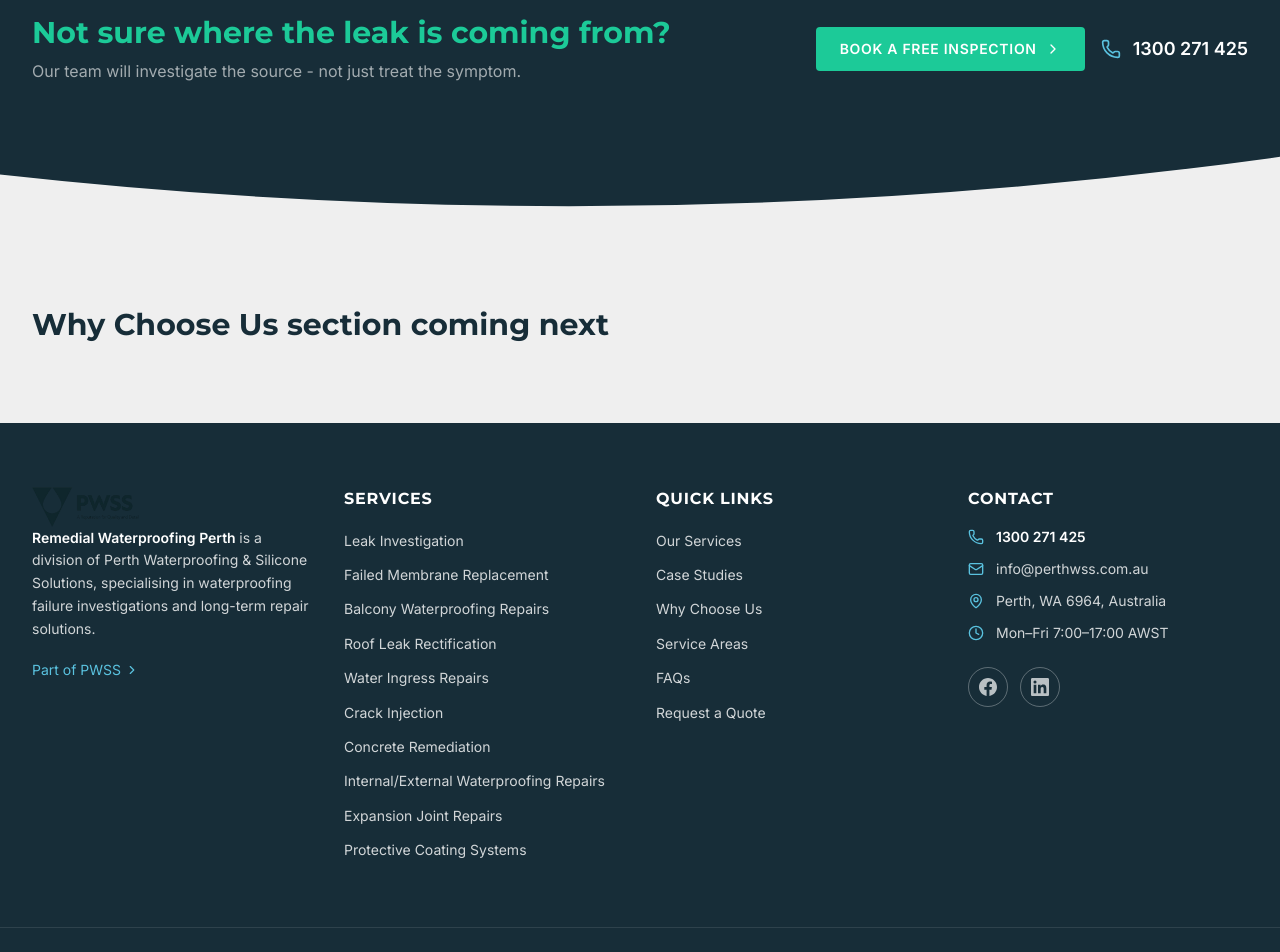
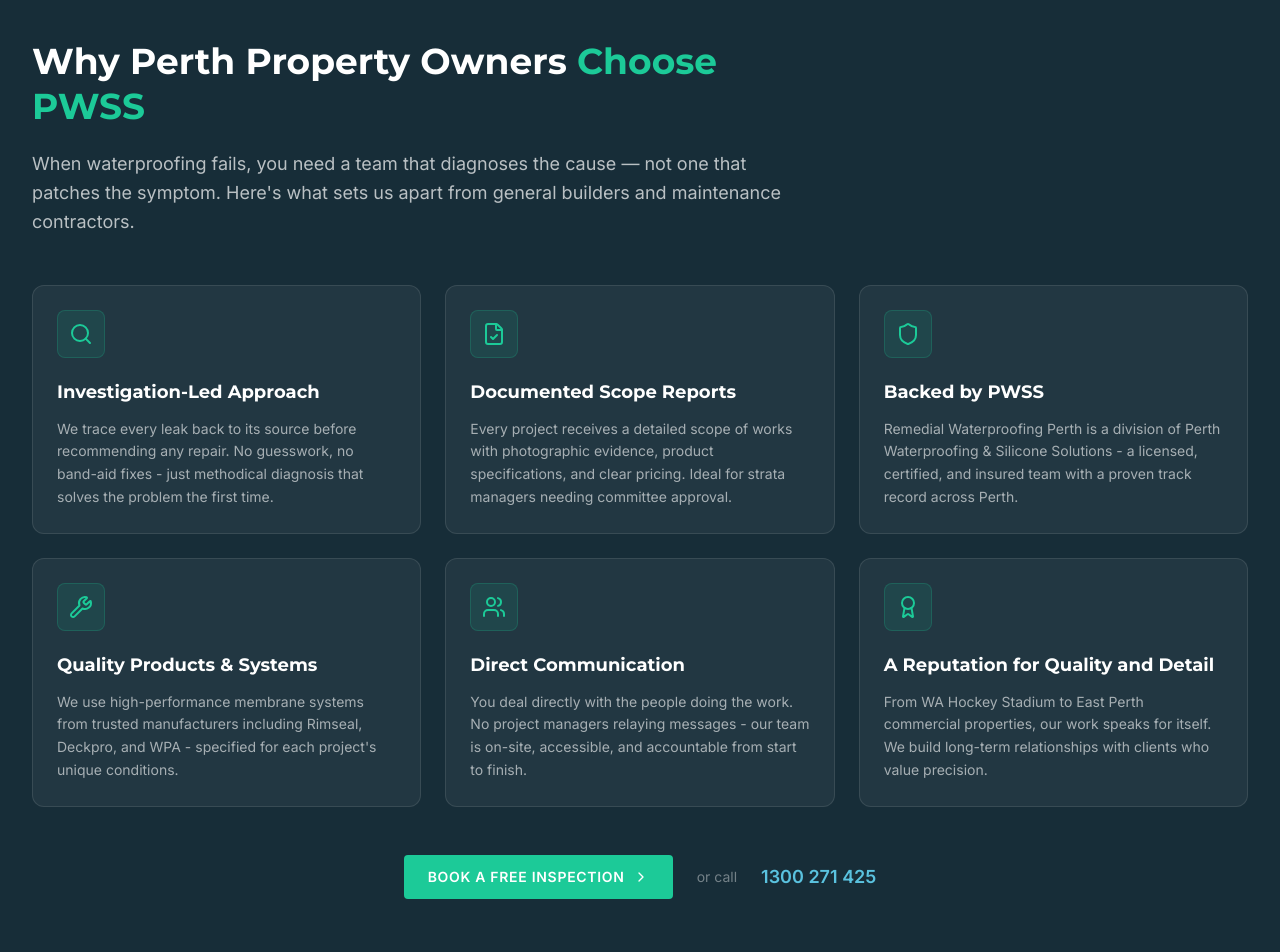
Before and after one commit to Greenie5656/pwss-remedial, a Next.js app: page / in a window 1280 px wide. Shown: the part 5420-6372 px from the top of the page. Built offline with nearby package versions, Linux system fonts and the light colour scheme.

Commit message:
Step 2.6: Why Choose Us section with 6 differentiators, restructured page flow

```diff
--- a/src/app/page.tsx
+++ b/src/app/page.tsx
@@ -3,6 +3,7 @@
 import ServicesGrid from '@/components/sections/ServicesGrid';
 import CTABanner from '@/components/sections/CTABanner';
 import CaseStudies from '@/components/sections/CaseStudies';
+import WhyChooseUs from '@/components/sections/WhyChooseUs';
 import DiagonalDivider from '@/components/shapes/DiagonalDivider';
 import SectionWrapper from '@/components/ui/SectionWrapper';
 import Container from '@/components/ui/Container';
@@ -26,15 +27,29 @@
       <CaseStudies />
       <DiagonalDivider direction="light-to-dark" variant="v-cut" />
 
-      {/* Dark — CTA */}
-      <CTABanner />
+      {/* Dark */}
+      <WhyChooseUs />
       <DiagonalDivider direction="dark-to-light" variant="swoosh" />
 
-      {/* Light — placeholder for remaining sections */}
-      <SectionWrapper theme="light" id="why-choose-us">
+      {/* Light — Service Areas placeholder */}
+      <SectionWrapper theme="light" id="service-areas">
         <Container>
           <h2 className="font-heading text-3xl font-bold text-pwss-gunmetal">
-            Why Choose Us section coming next
+            Service Areas coming next
+          </h2>
+        </Container>
+      </SectionWrapper>
+      <DiagonalDivider direction="light-to-dark" variant="angle" />
+
+      {/* Dark — CTA (moved here, between light sections) */}
+      <CTABanner />
+      <DiagonalDivider direction="dark-to-light" variant="v-cut" />
+
+      {/* Light — FAQ placeholder */}
+      <SectionWrapper theme="light" id="faq">
+        <Container>
+          <h2 className="font-heading text-3xl font-bold text-pwss-gunmetal">
+            FAQ coming next
           </h2>
         </Container>
       </SectionWrapper>
--- /dev/null
+++ b/src/components/sections/WhyChooseUs.tsx
@@ -0,0 +1,114 @@
+'use client';
+
+import { Shield, Search, FileCheck, Users, Wrench, Award } from 'lucide-react';
+import { motion, type Variants } from 'framer-motion';
+import Container from '@/components/ui/Container';
+import Button from '@/components/ui/Button';
+import PhoneLink from '@/components/ui/PhoneLink';
+import { CONTACT } from '@/lib/constants';
+
+const reasons = [
+  {
+    icon: Search,
+    title: 'Investigation-Led Approach',
+    text: 'We trace every leak back to its source before recommending any repair. No guesswork, no band-aid fixes - just methodical diagnosis that solves the problem the first time.',
+  },
+  {
+    icon: FileCheck,
+    title: 'Documented Scope Reports',
+    text: 'Every project receives a detailed scope of works with photographic evidence, product specifications, and clear pricing. Ideal for strata managers needing committee approval.',
+  },
+  {
+    icon: Shield,
+    title: 'Backed by PWSS',
+    text: 'Remedial Waterproofing Perth is a division of Perth Waterproofing & Silicone Solutions - a licensed, certified, and insured team with a proven track record across Perth.',
+  },
+  {
+    icon: Wrench,
+    title: 'Quality Products & Systems',
+    text: 'We use high-performance membrane systems from trusted manufacturers including Rimseal, Deckpro, and WPA - specified for each project\'s unique conditions.',
+  },
+  {
+    icon: Users,
+    title: 'Direct Communication',
+    text: 'You deal directly with the people doing the work. No project managers relaying messages - our team is on-site, accessible, and accountable from start to finish.',
+  },
+  {
+    icon: Award,
+    title: 'A Reputation for Quality and Detail',
+    text: 'From WA Hockey Stadium to East Perth commercial properties, our work speaks for itself. We build long-term relationships with clients who value precision.',
+  },
+];
+
+const fadeUp: Variants = {
+  hidden: { opacity: 0, y: 20 },
+  visible: (i: number) => ({
+    opacity: 1,
+    y: 0,
+    transition: { duration: 0.5, delay: i * 0.1, ease: 'easeOut' },
+  }),
+};
+
+export default function WhyChooseUs() {
+  return (
+    <section id="why-choose-us" className="bg-pwss-gunmetal py-12 md:py-16 lg:py-20" aria-label="Why choose us">
+      <Container>
+        <article>
+          <div className="max-w-3xl">
+            <h2 className="font-heading text-3xl md:text-4xl font-bold text-white leading-tight">
+              Why Perth Property Owners{' '}
+              <span className="text-pwss-mint">Choose PWSS</span>
+            </h2>
+            <p className="mt-5 text-white/70 text-lg leading-relaxed">
+              When waterproofing fails, you need a team that diagnoses the cause
+              — not one that patches the symptom. Here&apos;s what sets us apart
+              from general builders and maintenance contractors.
+            </p>
+          </div>
+
+          {/* Reasons grid */}
+          <div className="mt-12 grid grid-cols-1 md:grid-cols-2 lg:grid-cols-3 gap-6">
+            {reasons.map((reason, i) => (
+              <motion.div
+                key={reason.title}
+                custom={i}
+                initial="hidden"
+                whileInView="visible"
+                viewport={{ once: true, margin: '-40px' }}
+                variants={fadeUp}
+                className="relative group"
+              >
+                {/* Card */}
+                <div className="h-full bg-white/5 border border-white/10 rounded-xl p-6 hover:border-pwss-mint/30 transition-all duration-300">
+                  {/* Icon */}
+                  <div className="w-12 h-12 rounded-lg bg-pwss-mint/10 border border-pwss-mint/20 flex items-center justify-center mb-5 group-hover:bg-pwss-mint/20 transition-colors duration-300">
+                    <reason.icon size={24} className="text-pwss-mint" />
+                  </div>
+
+                  <h3 className="font-heading text-lg font-bold text-white mb-3">
+                    {reason.title}
+                  </h3>
+
+                  <p className="text-sm text-white/60 leading-relaxed">
+                    {reason.text}
+                  </p>
+                </div>
+              </motion.div>
+            ))}
+          </div>
+
+          {/* Bottom CTA */}
+          <div className="mt-12 flex flex-col sm:flex-row items-center justify-center gap-4 sm:gap-6">
+            <Button variant="primary" href="#contact" showArrow>
+              Book a Free Inspection
+            </Button>
+            <span className="text-white/40 text-sm">or call</span>
+            <PhoneLink className="text-pwss-aero hover:text-pwss-mint text-lg font-bold transition-colors duration-200">
+              {CONTACT.phone}
+            </PhoneLink>
+          </div>
+        </article>
+      </Container>
+    </section>
+  );
+}
```
